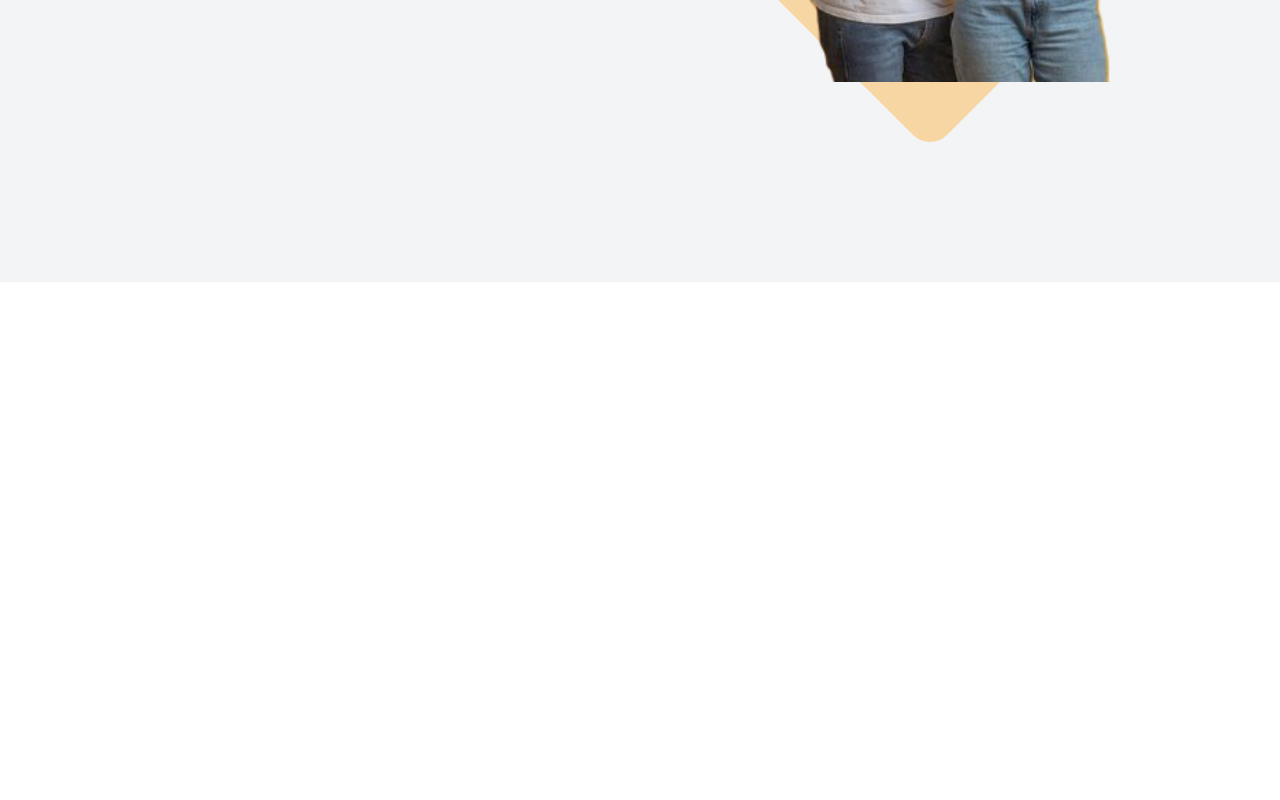
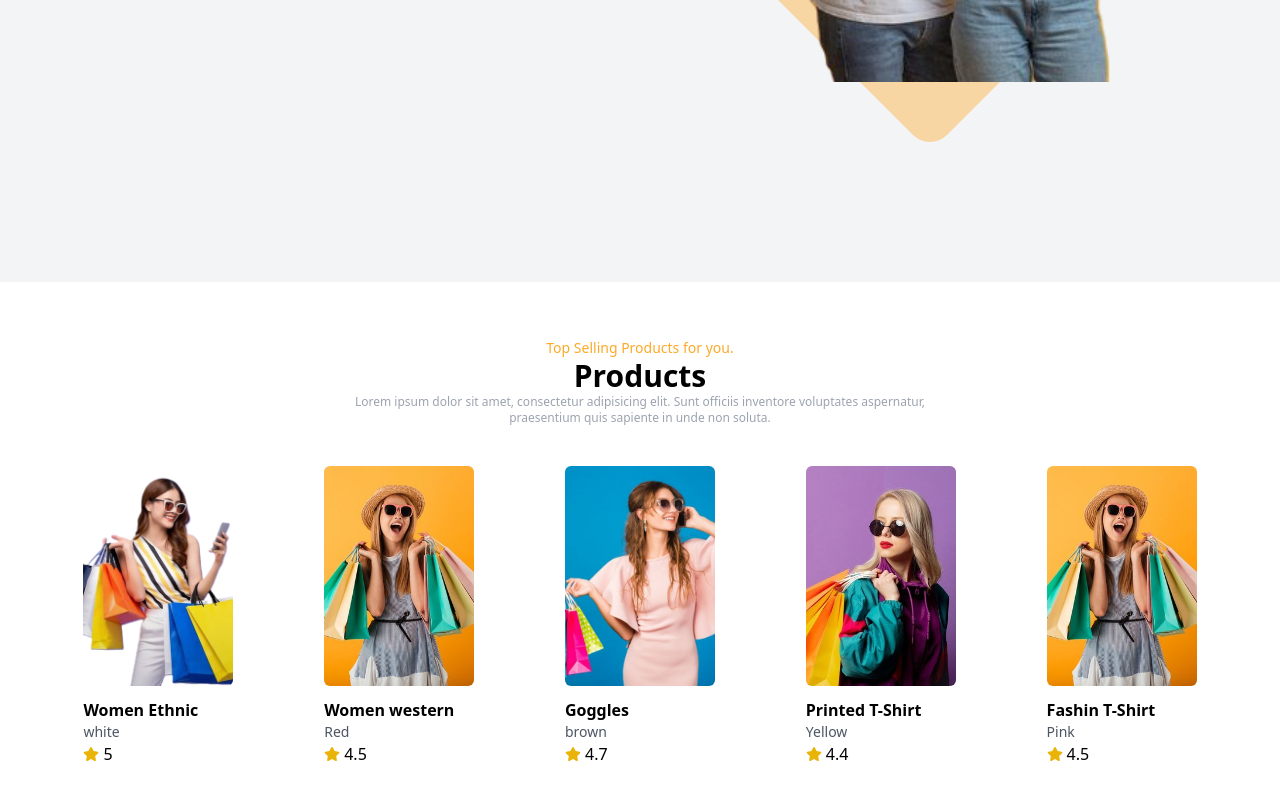
Before and after one commit to deveshru2712/E-commerce-application-frontend, a React (Vite) app in the folder shopsy/: page / in a window 1280 px wide. Shown: the part 460-1260 px from the top of the page. Before the commit the page ends 800 px from the top, so only its background shows below. Built offline with nearby package versions, Linux system fonts and the light colour scheme.

Commit message:
added aos for products and hero section

```diff
--- a/shopsy/package.json
+++ b/shopsy/package.json
@@ -10,6 +10,7 @@
     "preview": "vite preview"
   },
   "dependencies": {
+    "aos": "^2.3.4",
     "react": "^19.0.0",
     "react-dom": "^19.0.0",
     "react-icons": "^5.4.0",
--- a/shopsy/src/App.jsx
+++ b/shopsy/src/App.jsx
@@ -1,12 +1,26 @@
-import React from "react";
+import React, { useEffect } from "react";
 import Navbar from "./components/Navbar/Navbar";
 import Hero from "./components/Hero/Hero";
+import Products from "./components/Products/Products";
+import Aos from "aos";
+import "aos/dist/aos.css";
 
 const App = () => {
+  useEffect(() => {
+    Aos.init({
+      offset: 100,
+      duration: 100,
+      easing: "ease-in-out-sine",
+      delay: 100,
+    });
+    Aos.refresh();
+  }, []);
+
   return (
     <div className="">
       <Navbar />
       <Hero />
+      <Products />
     </div>
   );
 };
--- a/shopsy/src/components/Hero/Hero.jsx
+++ b/shopsy/src/components/Hero/Hero.jsx
@@ -55,11 +55,27 @@
               <div className="grid grid-cols-1 sm:grid-cols-2">
                 {/* text content section */}
                 <div className="flex flex-col justify-center gap-4 pt-12 sm:pt-0 text-center sm:text-left order-2 sm:order-1 relative z-10">
-                  <h1 className="text-5xl sm:text-6xl lg:text-7xl font-bold">
+                  <h1
+                    data-aos="zoom-out"
+                    data-aos-duration="500"
+                    data-aos-once="true"
+                    className="text-5xl sm:text-6xl lg:text-7xl font-bold"
+                  >
                     {data.title}
                   </h1>
-                  <p className="text-sm">{data.description}</p>
-                  <div>
+                  <p
+                    data-aos="fade-up"
+                    data-aos-duration="500"
+                    data-aos-delay="100"
+                    className="text-sm"
+                  >
+                    {data.description}
+                  </p>
+                  <div
+                    data-aos="fade-up"
+                    data-aos-duration="300"
+                    data-aos-delay="300"
+                  >
                     <button className="bg-gradient-to-r from-primary to-secondary hover:scale-105 duration-200 text-white py-2 px-4 rounded-full">
                       Order Now
                     </button>
@@ -68,7 +84,11 @@
                 {/* image section */}
 
                 <div className="order-1 sm:order-2">
-                  <div className="relative z-10">
+                  <div
+                    data-aos="zoom-in"
+                    data-aos-once="true"
+                    className="relative z-10"
+                  >
                     <img
                       src={data.img}
                       alt={data.id}
--- /dev/null
+++ b/shopsy/src/components/Products/Products.jsx
@@ -0,0 +1,107 @@
+import React from "react";
+
+import Img1 from "../../assets/women/women.png";
+import Img2 from "../../assets/women/women2.jpg";
+import Img3 from "../../assets/women/women3.jpg";
+import Img4 from "../../assets/women/women4.jpg";
+
+import { FaStar } from "react-icons/fa6";
+
+const Products = () => {
+  const ProductsData = [
+    {
+      id: 1,
+      img: Img1,
+      title: "Women Ethnic",
+      rating: 5.0,
+      color: "white",
+      aosDelay: "0",
+    },
+    {
+      id: 2,
+      img: Img2,
+      title: "Women western",
+      rating: 4.5,
+      color: "Red",
+      aosDelay: "200",
+    },
+    {
+      id: 3,
+      img: Img3,
+      title: "Goggles",
+      rating: 4.7,
+      color: "brown",
+      aosDelay: "400",
+    },
+    {
+      id: 4,
+      img: Img4,
+      title: "Printed T-Shirt",
+      rating: 4.4,
+      color: "Yellow",
+      aosDelay: "600",
+    },
+    {
+      id: 5,
+      img: Img2,
+      title: "Fashin T-Shirt",
+      rating: 4.5,
+      color: "Pink",
+      aosDelay: "800",
+    },
+  ];
+
+  return (
+    <div className="mt-14 mb-12">
+      <div className="container">
+        {/* header section */}
+        <div className="text-center mb-10 max-w-[600px] mx-auto">
+          <p data-aos="fade-up" className="text-sm text-primary">
+            Top Selling Products for you.
+          </p>
+          <h1 data-aos="fade-up" className="text-3xl font-bold">
+            Products
+          </h1>
+          <p data-aos="fade-up" className="text-xs text-gray-400">
+            Lorem ipsum dolor sit amet, consectetur adipisicing elit. Sunt
+            officiis inventore voluptates aspernatur, praesentium quis sapiente
+            in unde non soluta.
+          </p>
+        </div>
+        {/* body section */}
+        <div>
+          <div className="grid grid-cols-1 sm:grid-cols-3 md:grid-cols-4 lg:grid-cols-5 place-items-center gap-5">
+            {/* card section */}
+            {ProductsData.map((data) => (
+              <div
+                data-aos="fade-up"
+                data-aos-delay={data.aosDelay}
+                key={data.id}
+                className="space-y-3"
+              >
+                <img
+                  src={data.img}
+                  alt={data.id}
+                  className="h-[220px] w-[150px] object-cover rounded-md"
+                />
+                <div>
+                  <h3 className="font-semibold">{data.title}</h3>
+                  <p className="text-sm text-gray-600">{data.color}</p>
+                  <div
+                    className="flex items-center gap-1
+                  "
+                  >
+                    <FaStar className="text-yellow-500" />
+                    <span>{data.rating}</span>
+                  </div>
+                </div>
+              </div>
+            ))}
+          </div>
+        </div>
+      </div>
+    </div>
+  );
+};
+
+export default Products;
```
Also changed, not shown: 1 other file (tests, documents, lock files or other folders).
